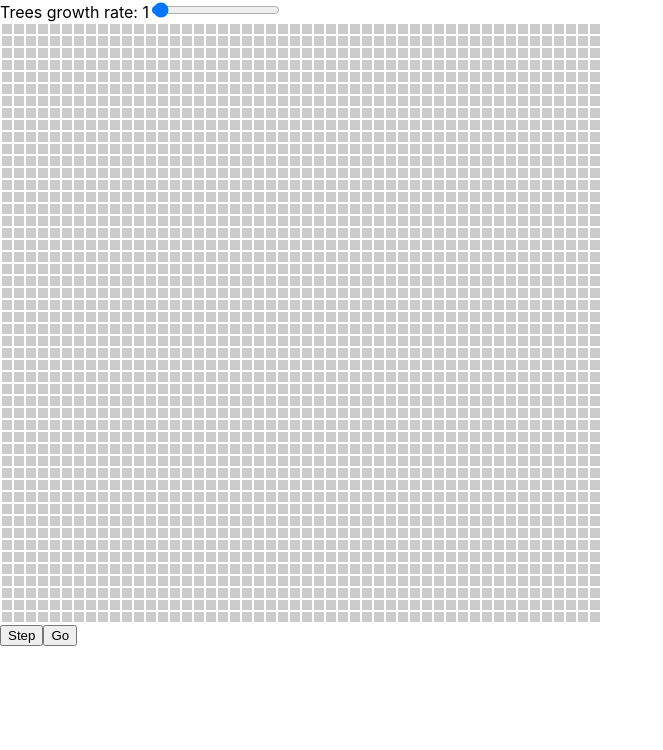
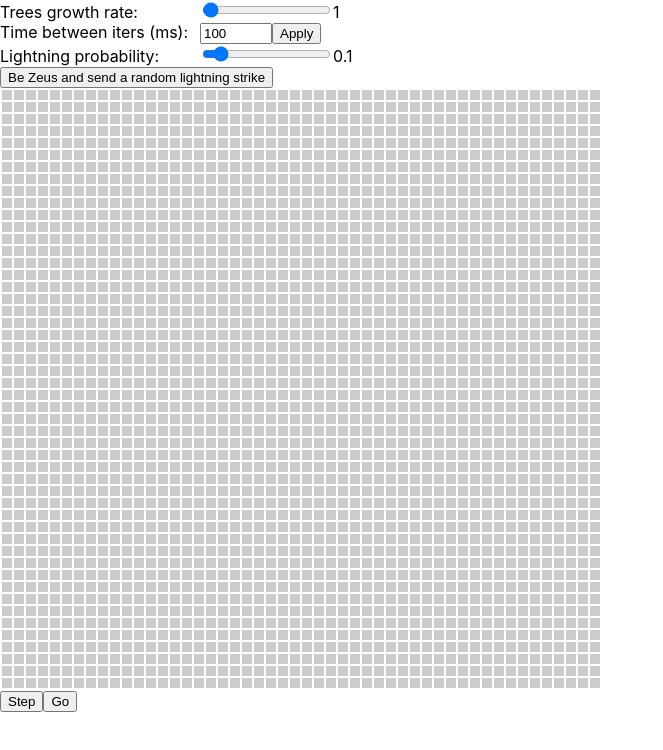
Before and after one commit to JasonVBN/chaos-sims, a React (Create React App) app: page /fire in a window 1280 px wide. Shown: the top 750 px of the page, without its empty margins (0-663 px from the left). Built offline with nearby package versions, Linux system fonts and the light colour scheme.

Commit message:
added user inputs for sim speed and lightning chance

```diff
--- a/src/Fire.css
+++ b/src/Fire.css
@@ -8,3 +8,7 @@
 table, tr{
     border: none;
 }
+label{
+    display: inline-block;
+    width: 200px;
+}
--- a/src/index.js
+++ b/src/index.js
@@ -6,9 +6,9 @@ import reportWebVitals from './reportWebVitals';
 
 const root = ReactDOM.createRoot(document.getElementById('root'));
 root.render(
-  <React.StrictMode>
+  // <React.StrictMode>
     <App />
-  </React.StrictMode>
+  // </React.StrictMode>
 );
 
 // If you want to start measuring performance in your app, pass a function
--- a/src/pages/Fire.jsx
+++ b/src/pages/Fire.jsx
@@ -1,4 +1,4 @@
-import {useEffect, useState} from 'react';
+import {useEffect, useState, useRef} from 'react';
 import '../Fire.css';
 
 const ROWS = 50;
@@ -17,30 +17,34 @@ function printGrid(grid){
 }
 
 function Fire(){
-    console.log("-- rendering Fire --");
+    // console.log("-- rendering Fire --");
     const [grid, setGrid] = useState(
         Array.from({length:ROWS}, (_,r)=>Array.from({length:COLS}, (_,c)=>'.'))
     );
     const [running, setRunning] = useState(false);
     const [treesRate, setTreesRate] = useState(1);
+    const [timeIval, setTimeIval] = useState(100);
+    const [lightningProb, setLightningProb] = useState(0.1);
     //for debugging:
     // useEffect(() => {
     //     console.log("grid changed:");
     //     printGrid(grid);
     // }, [grid]);
     function growTrees(numTrees){
-        for(var i=0; i<numTrees; i++){
-            var r = Math.floor(Math.random()*ROWS);
-            var c = Math.floor(Math.random()*COLS);
-            setGrid(oldgrid => {
-                var newgrid = [...oldgrid];
+        console.log(`growing ${numTrees} trees...`);
+        setGrid(oldgrid => {
+            var newgrid = [...oldgrid];
+            for(var i=0; i<numTrees; i++){
+                var r = Math.floor(Math.random()*ROWS);
+                var c = Math.floor(Math.random()*COLS);
+
                 // newgrid[r] = [...oldgrid[r]]; //deep copy
                 newgrid[r][c] = 't';
                 // mutating inner array - might be bad
-                return newgrid;
-            });
-            console.log(`placed tree at (${r},${c})`);
-        }
+                // console.log(`placed tree ${i} at (${r},${c})`);
+            }
+            return newgrid;
+        });
     }
     function lightning(){
         var r = Math.floor(Math.random()*ROWS);
@@ -51,7 +55,7 @@ function Fire(){
             newgrid[r][c] = 'f';
             return newgrid;
         });
-        console.log(`lightning strike at (${r},${c})`);
+        console.log(`**lightning strike at (${r},${c})`);
     }
     function propagateFire(){
         console.log("spreading fire");
@@ -70,7 +74,7 @@ function Fire(){
                             (c+1<COLS && oldgrid[r][c+1]=='f')
                             ){
                             newgrid[r][c] = 'f';
-                            console.log(`tree (${r},${c}) has fire neighbor, now burning :D`);
+                            // console.log(`tree (${r},${c}) has fire neighbor, now burning :D`);
                         }
                     }
                     else if(oldgrid[r][c] == 'f'){
@@ -85,31 +89,63 @@ function Fire(){
     }
     function step(){
         growTrees(treesRate);
-        if(Math.random() < 0.1){ //10% of lightning strike
+        if(Math.random() < lightningProb){ //10% of lightning strike
             lightning();
         }
         propagateFire();
     }
     useEffect(() => {
+        console.log(`smth changed, re-making interval
+            (running:${running}, time:${timeIval}, lightningProb:${lightningProb})`);
         const ival = setInterval(() => {
             if(running){
                 console.log(`iteration ${iter}`);
                 step();
                 iter++;
             }
-        }, 1000);
+        }, timeIval);
         return () => clearInterval(ival);
-    }, [running]);
+    }, [running, treesRate, timeIval, lightningProb]);
 
+    const timeRef = useRef(null);
     return (
         <>
-        <label>Trees growth rate: {treesRate}</label>
+        <label>Trees growth rate: </label>
         <input
             type="range"
             min='0'
-            max='50'
+            max='100'
             value={treesRate}
             onChange={(ev) => {setTreesRate(ev.target.value);}} />
+        {treesRate}
+        <br/>
+
+        <label>Time between iters (ms): </label>
+        <input type="number"
+            min='10'
+            max='1000'
+            step='10'
+            ref={timeRef}
+            defaultValue='100'
+        />
+        <button onClick={() => {setTimeIval(timeRef.current.value);}}>
+            Apply</button>
+        <br/>
+
+        <label>Lightning probability:</label>
+        <input type="range"
+            min='0'
+            max='1'
+            step='0.01'
+            value={lightningProb}
+            onChange={(ev) => {setLightningProb(ev.target.value);}} />
+        {lightningProb}
+        <br/>
+
+        <button
+            onClick={() => { lightning(); } }>
+            Be Zeus and send a random lightning strike</button>
+
         <table>
             <tbody>
             {grid.map(row => (
```
